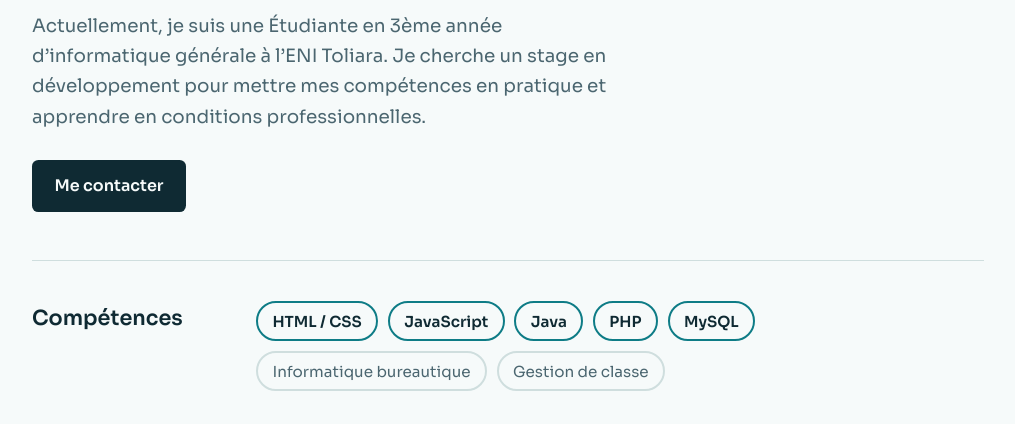
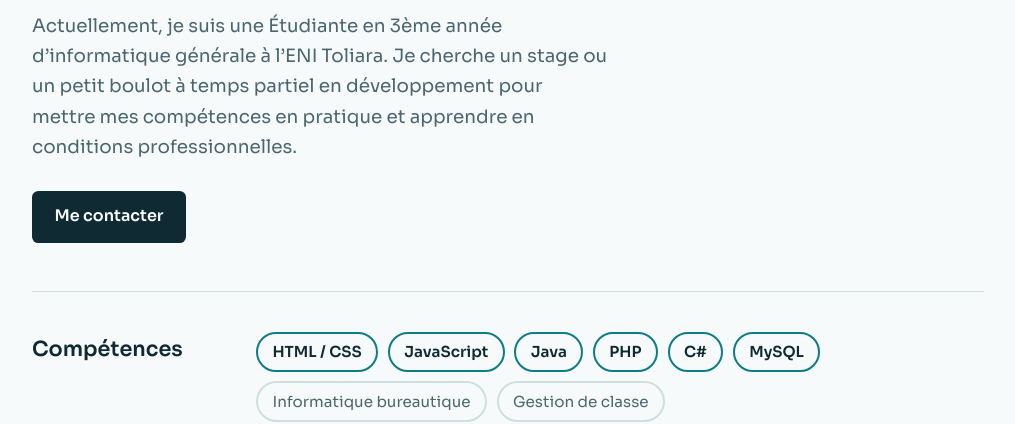
Before and after one commit to Bene586/Bene586.github.io, a plain HTML site: page index.html in a window 1280 px wide. Shown: the part 561-985 px from the top of the page, without its empty margins (132-1147 px from the left). Drawn offline with Linux system fonts and the light colour scheme.

Commit message:
Update index.html

```diff
--- a/index.html
+++ b/index.html
@@ -29,7 +29,7 @@
         <span class="prenom">Bénédicte</span>
         <span>Rasoanandrasana</span>
       </h1>
-      <p class="accroche">Actuellement, je suis une Étudiante en 3ème année d’informatique générale à l’ENI Toliara. Je cherche un stage en développement pour mettre mes compétences en pratique et apprendre en conditions professionnelles.</p>
+      <p class="accroche">Actuellement, je suis une Étudiante en 3ème année d’informatique générale à l’ENI Toliara. Je cherche un stage ou un petit boulot à temps partiel en développement pour mettre mes compétences en pratique et apprendre en conditions professionnelles.</p>
       <a class="bouton" href="#contact">Me contacter</a>
       </div>
       <img class="photo" src="photo.jpg" alt="Portrait de Bénédicte Rasoanandrasana" width="600" height="600">
@@ -46,6 +46,7 @@
           <li>JavaScript</li>
           <li>Java</li>
           <li>PHP</li>
+          <li>C#</li>
           <li>MySQL</li>
           <li class="autre">Informatique bureautique</li>
           <li class="autre">Gestion de classe</li>
```
